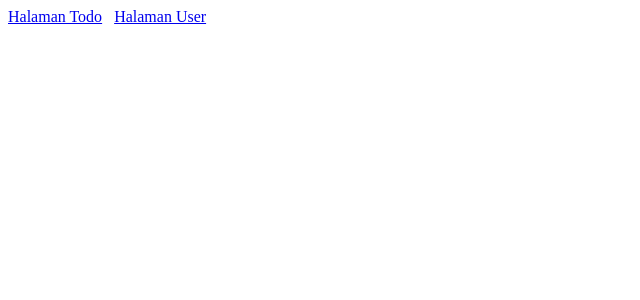
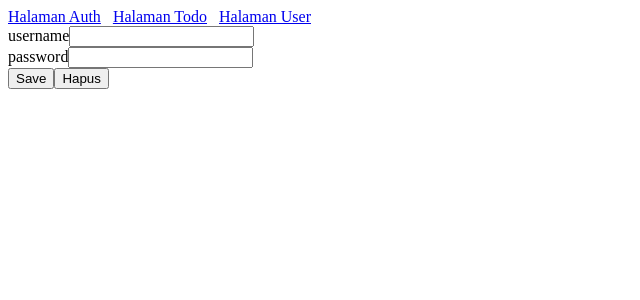
Before and after one commit to 181114141/tugas-web-frontend, a Vue app: page / in a window 1280 px wide. Shown: the top 300 px of the page, without its empty margins (0-640 px from the left). Built offline with nearby package versions, Linux system fonts and the light colour scheme.

Commit message:
tugas 4 part 4

```diff
--- a/src/App.vue
+++ b/src/App.vue
@@ -1,4 +1,6 @@
 <template>
+  <router-link to="/">Halaman Auth</router-link>
+  &nbsp;
   <router-link to="/todo">Halaman Todo</router-link>
   &nbsp;
   <router-link to="/user">Halaman User</router-link>
--- /dev/null
+++ b/src/components/Auth.vue
@@ -0,0 +1,41 @@
+<template>
+    <div>
+        <div>
+            <label>username</label>
+            <input type="text" v-model="username"/>
+        </div>
+        <div>
+            <label>password</label>
+            <input type="password" v-model="password"/>
+        </div>
+        <button @click="simpan">Save</button>
+        <button @click="hapus">Hapus</button>
+    </div>
+</template>
+
+<script>
+export default {
+    data: function () {
+        return {
+            username: '',
+            password: ''
+        }
+    },
+    created: function () {
+        this.username = localStorage.getItem('usr')
+        this.password = localStorage.getItem('pwd')
+    },
+    methods: {
+        simpan: function () {
+            localStorage.setItem('usr', this.username)
+            localStorage.setItem('pwd', this.password)
+        },
+        hapus: function () {
+            localStorage.removeItem('usr')
+            localStorage.removeItem('pwd')
+            this.username = ''
+            this.password = ''
+        }
+    }
+}
+</script>
--- a/src/components/Todo.vue
+++ b/src/components/Todo.vue
@@ -19,7 +19,9 @@
     }
   },
   created: function() {
-    axios.get('http://localhost:3000/todo')
+    const username = localStorage.getItem('usr')
+    const password = localStorage.getItem('pwd')
+    axios.get('http://localhost:3000/todo', { headers: {username, password} })
     .then(result=>{
       this.todos = result.data
     })
@@ -27,11 +29,17 @@
   methods: {
     tambah: function() {
       const newItem = {deskripsi: this.myText}
-      axios.post('http://localhost:3000/todo', newItem)
-      this.todos.push(newItem)
+      const username = localStorage.getItem('usr')
+      const password = localStorage.getItem('pwd')
+      axios.post('http://localhost:3000/todo', newItem, { headers: {username, password} })
+      .then(()=> {
+        this.todos.push(newItem)
+      })
     },
     hapus: function(id) {
-      axios.delete(`http://localhost:3000/todo/${id}`)
+      const username = localStorage.getItem('usr')
+      const password = localStorage.getItem('pwd')
+      axios.delete(`http://localhost:3000/todo/${id}`, { headers: {username, password} })
       this.todos.splice(id-1, 1)
     }
   }
--- a/src/main.js
+++ b/src/main.js
@@ -1,10 +1,12 @@
 import { createApp } from 'vue'
 import { createRouter, createWebHistory } from 'vue-router'
 import App from './App.vue'
+import Auth from './components/Auth.vue'
 import Todo from './components/Todo.vue'
 import User from './components/User.vue'
 
 const routes = [
+    { path: '/', component: Auth },
     { path: '/todo', component: Todo },
     { path: '/user', component: User }
 ]
```
